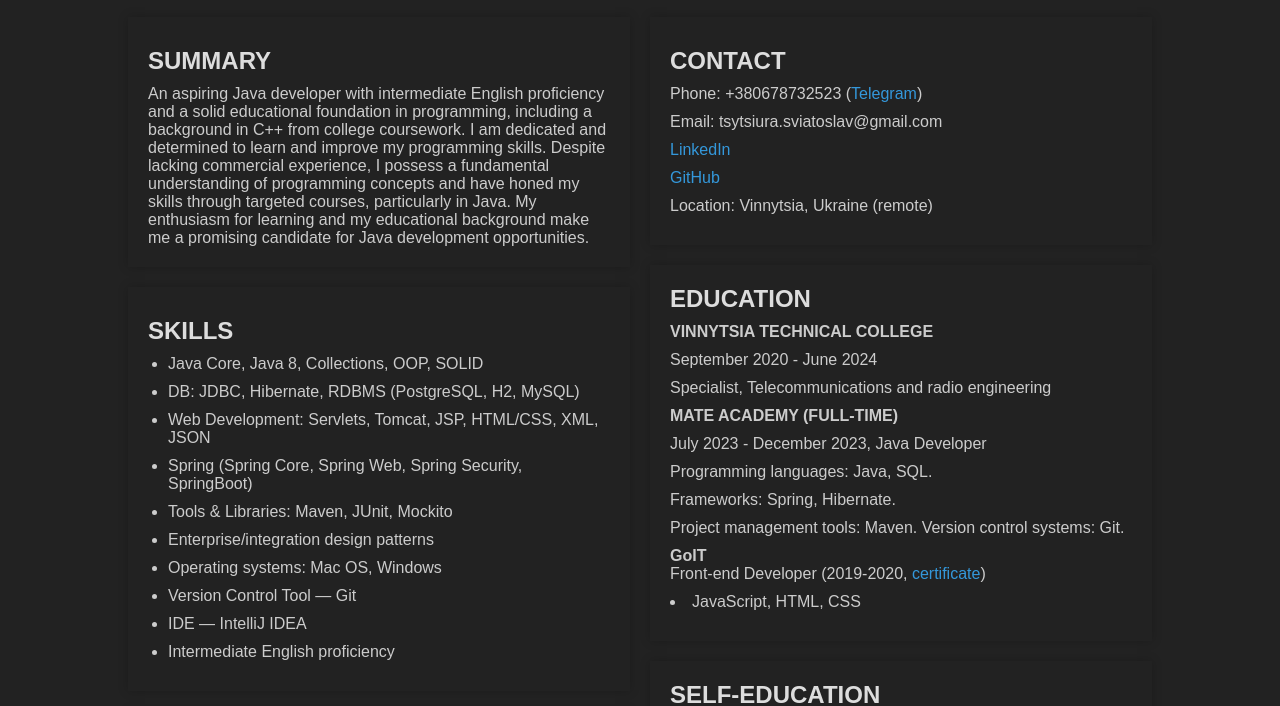
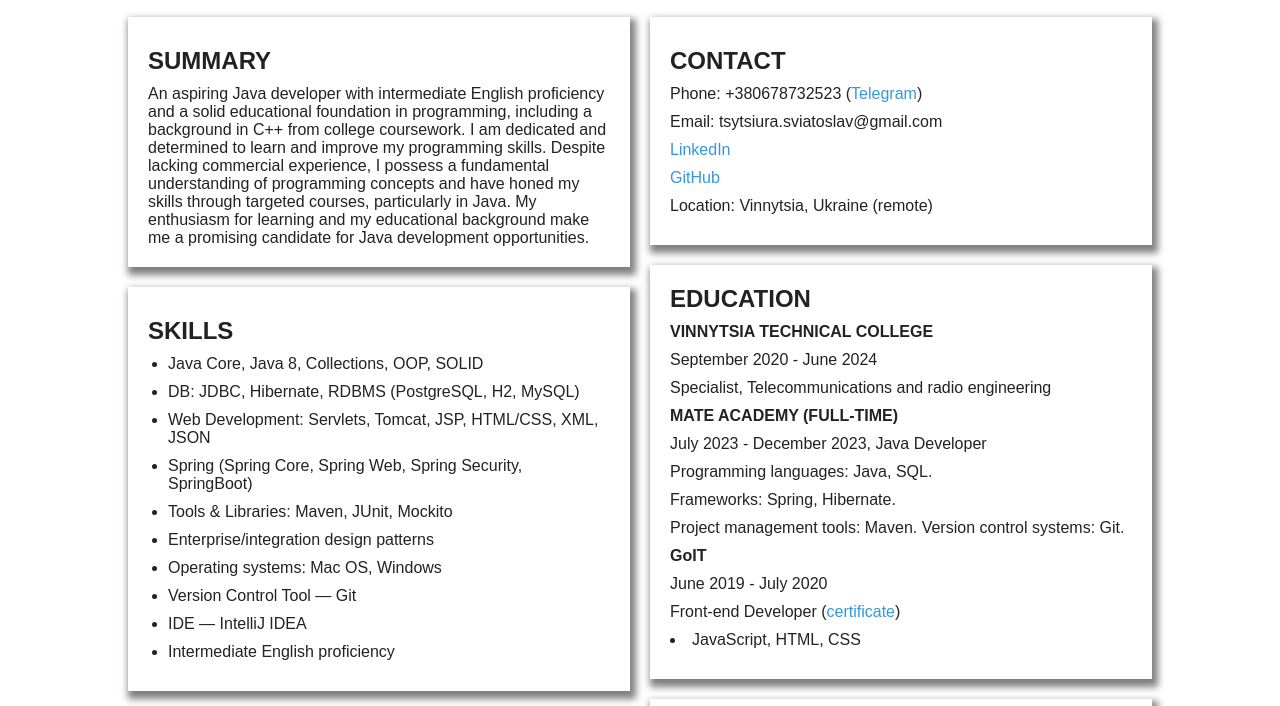
Before and after one commit to anigilator479/CV, a plain HTML site: page index.html in a window 1280 px wide. Shown: the part 92-798 px from the top of the page. Drawn offline with Linux system fonts and the light colour scheme.

```diff
--- a/index.html
+++ b/index.html
@@ -77,7 +77,8 @@
                     <p>Project management tools: Maven. Version control systems: Git.</p>
 
                     <p><strong>GoIT</strong><br>
-                    Front-end Developer (2019-2020, <a href="https://drive.google.com/file/d/1eEIwxrGR3EE465g0Ei5XgUkTjdammMei/view?usp=sharing">certificate</a>)</p>
+                    <p>June 2019 - July 2020</p>
+                    </p>Front-end Developer (<a href="https://drive.google.com/file/d/1eEIwxrGR3EE465g0Ei5XgUkTjdammMei/view?usp=sharing">certificate</a>)</p>
                   <li>JavaScript, HTML, CSS</li>
                 </section>
 
--- a/style.css
+++ b/style.css
@@ -6,8 +6,8 @@
 
 /* Apply a dark background and set text color */
 body {
-  background-color: #222;
-  color: #ccc;
+  background-color: white;
+  color: #222;
   font-family: Arial, sans-serif;
 }
 
@@ -20,7 +20,7 @@
 
 /* Style the headers */
 h1, h2 {
-  color: #ddd;
+  color: #222;
 }
 
 /* Style links */
@@ -50,7 +50,7 @@
 
 /* Add a subtle box shadow to sections for separation */
 section {
-  box-shadow: 0 0 10px rgba(0, 0, 0, 0.2);
+  box-shadow: 3px 5px 7px 3px rgba(0, 0, 0, 0.5);
   padding: 20px;
 }
 
```
